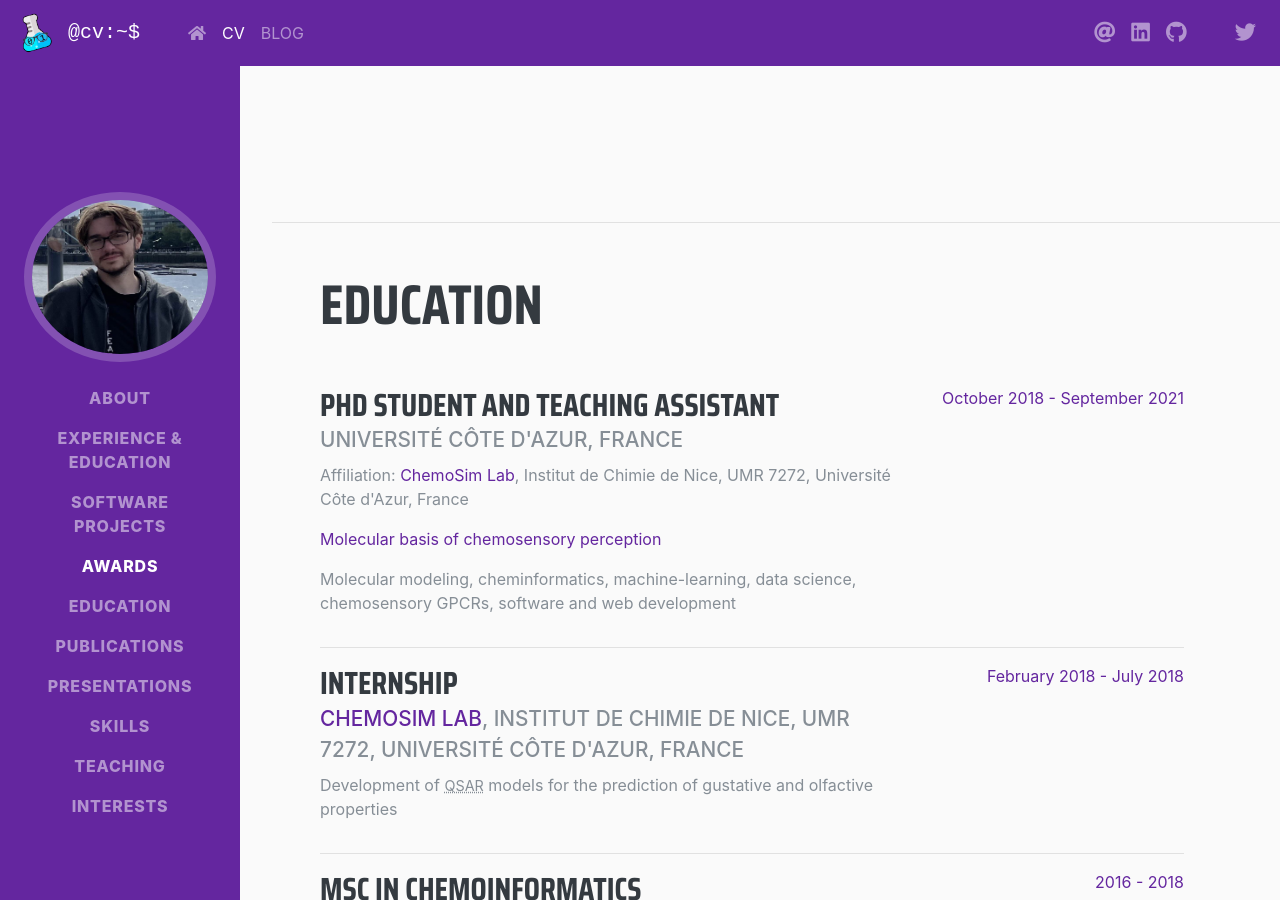
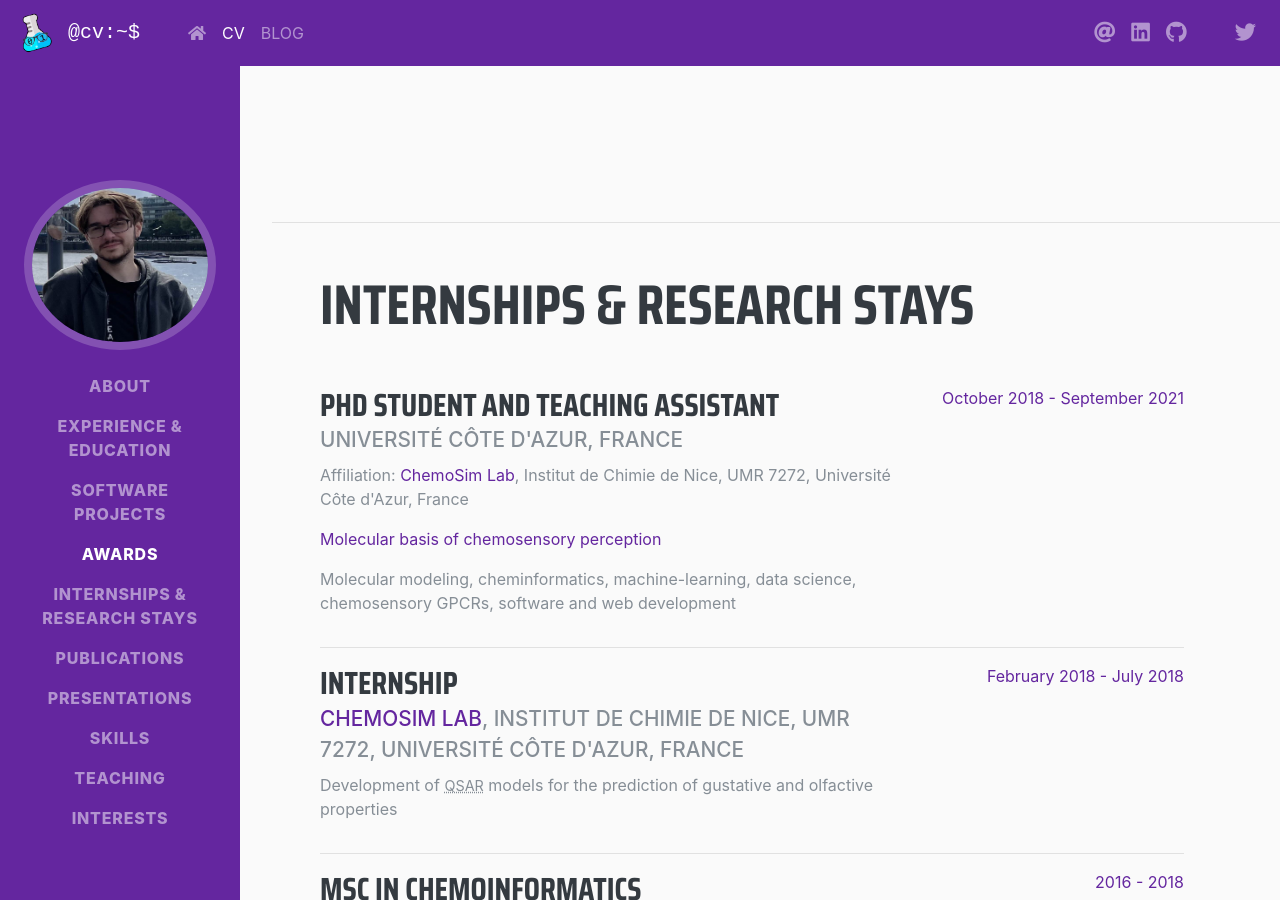
Before and after one commit to talagayev/talagayev.github.io, a Jekyll site: the page built from cv.html, in a window 1280 px wide and 900 px high, scrolled down 3984 px. Built offline with Jekyll 4.4.1, drawn with Linux system fonts in a browser that asks for light colours; nearby versions of some CDN libraries; some web fonts are replaced; a style sheet for code colours, icons or effects is not loaded.

Commit message:
Update cv.html

```diff
--- a/cv.html
+++ b/cv.html
@@ -28,7 +28,7 @@ permalink: /cv/
         <a class="nav-item nav-link js-scroll-trigger" href="#experience">Experience & Education</a>
         <a class="nav-item nav-link js-scroll-trigger" href="#research">Software Projects</a>
         <a class="nav-item nav-link js-scroll-trigger" href="#awards">Awards</a>
-        <a class="nav-item nav-link js-scroll-trigger" href="#education">Education</a>
+        <a class="nav-item nav-link js-scroll-trigger" href="#education">Internships & Research Stays</a>
         <a class="nav-item nav-link js-scroll-trigger" href="#publications">Publications</a>
         <a class="nav-item nav-link js-scroll-trigger" href="#presentations">Presentations</a>
         <a class="nav-item nav-link js-scroll-trigger" href="#skills">Skills</a>
@@ -175,7 +175,7 @@ permalink: /cv/
 
     <section class="resume-section p-3 p-lg-5 d-flex align-items-center" id="education">
       <div class="w-100">
-        <h2 class="mb-5">Education</h2>
+        <h2 class="mb-5">Internships & Research Stays</h2>
 
         <div class="resume-item d-flex flex-column flex-md-row justify-content-between">
           <div class="resume-content">
```
